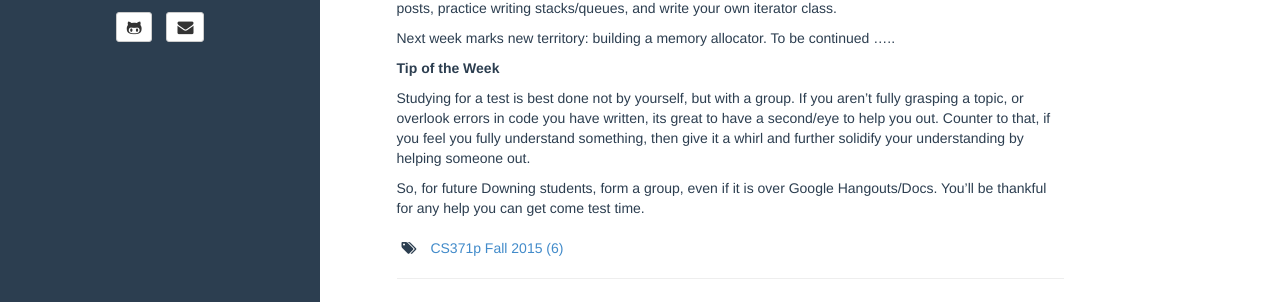
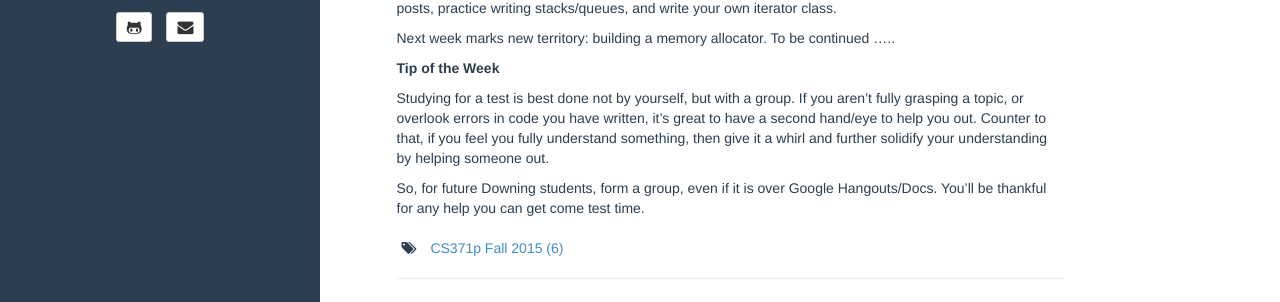
Before and after one commit to kahlih/blog, a Jekyll site: the page built from _posts/2015-10-11-week7.md, in a window 1280 px wide. Shown: the part 312-614 px from the top of the page. Built offline with Jekyll 4.4.1, drawn with Linux system fonts in a browser that asks for light colours.

Commit message:
Update 2015-10-11-week7.md

```diff
--- a/_posts/2015-10-11-week7.md
+++ b/_posts/2015-10-11-week7.md
@@ -14,6 +14,6 @@ Next week marks new territory: building a memory allocator. To be continued ....
 
 **Tip of the Week**
 
-Studying for a test is best done not by yourself, but with a group. If you aren't fully grasping a topic, or overlook errors in code you have written, its great to have a second/eye to help you out. Counter to that, if you feel you fully understand something, then give it a whirl and further solidify your understanding by helping someone out.
+Studying for a test is best done not by yourself, but with a group. If you aren't fully grasping a topic, or overlook errors in code you have written, it's great to have a second hand/eye to help you out. Counter to that, if you feel you fully understand something, then give it a whirl and further solidify your understanding by helping someone out.
 
 So, for future Downing students, form a group, even if it is over Google Hangouts/Docs. You'll be thankful for any help you can get come test time.
```
